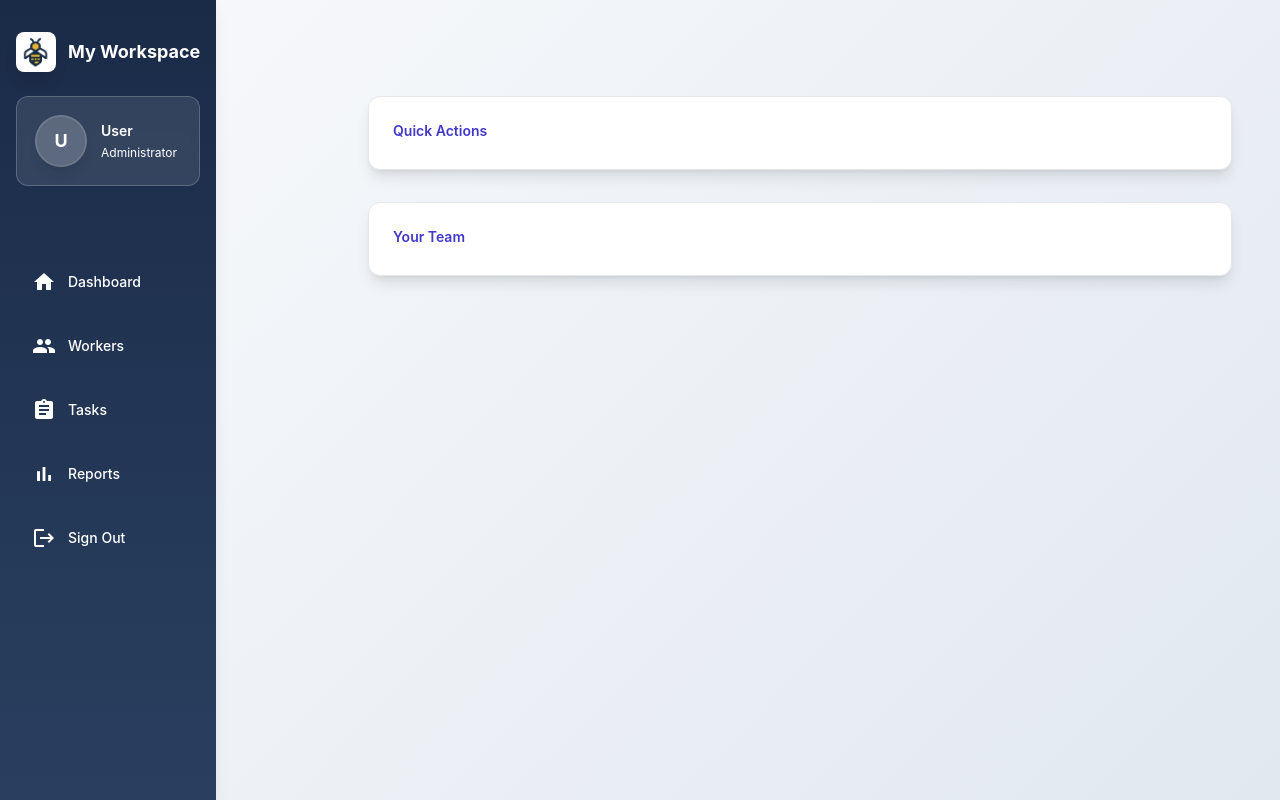
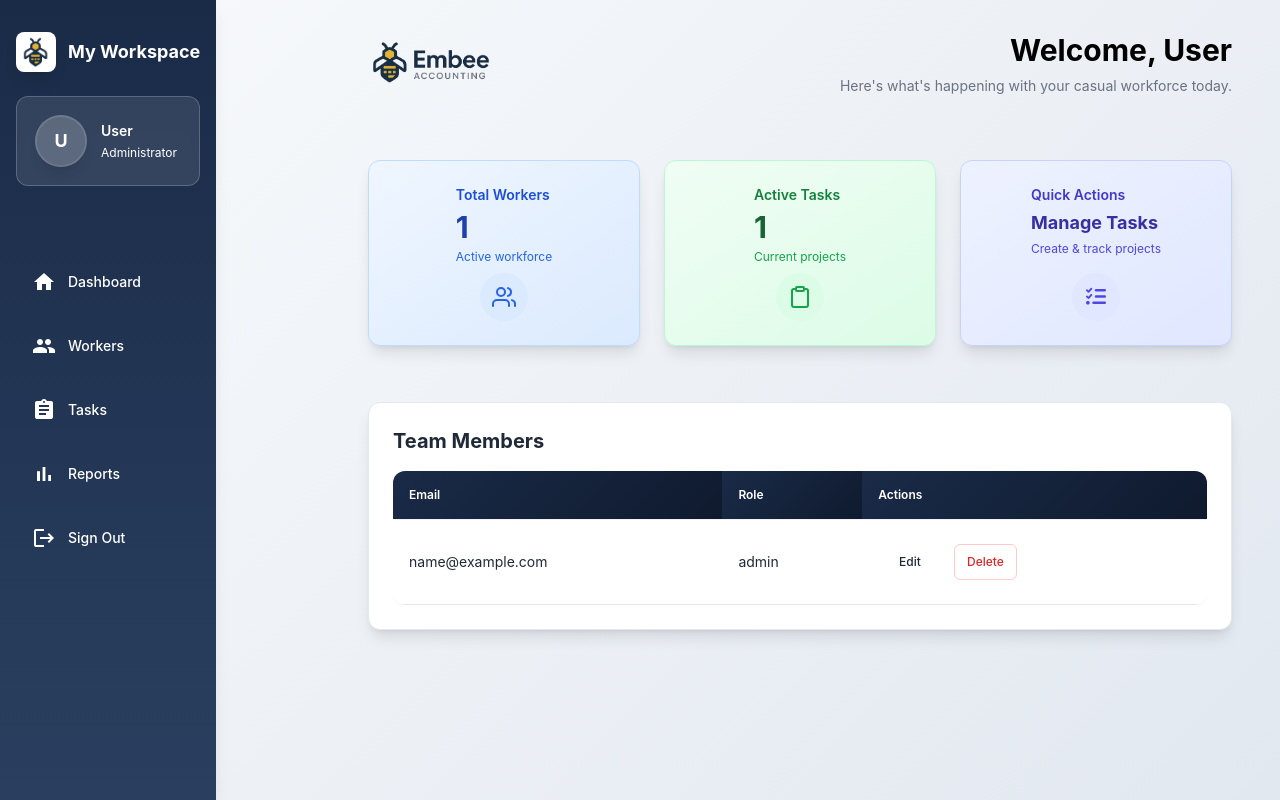
Before and after one commit to markmwape/Casual-Worker-Manager_Company-Setup-Form, a Python web app: template templates/home.html in a window 1280 px wide. Run offline with Jinja, Linux system fonts and the light colour scheme; the template is opened without the code that fills it: most values are stand-ins (such as "Sample title", 1, 10 or a date in 2020); some libraries are stand-ins or nearby versions.

Commit message:
refactor: Enhance dashboard header and workspace info layout for improved user experience

```diff
--- a/templates/home.html
+++ b/templates/home.html
@@ -41,40 +41,118 @@
 
     <!-- Header -->
     <div class="flex items-center justify-between mb-8">
-        <!-- ...logo and welcome text... -->
+        <div class="flex items-center gap-4">
+            <img src="{{ url_for('static', filename='img/logo + text.png') }}" alt="Embee Accounting Logo" class="h-14 w-auto object-contain" />
+        </div>
+        <div class="text-right">
+            <h1 class="text-3xl font-bold text-black mb-2">Welcome, {{ session.get('user', {}).get('display_name', 'User') }}</h1>
+            <p class="text-sm text-gray-500">Here's what's happening with your casual workforce today.</p>
+        </div>
     </div>
 
     <!-- Responsive Subscription Status -->
     {% if subscription_info %}
     <div class="flex justify-center mb-8">
-        <!-- ...trial and paid plan sections... -->
+        <!-- ...trial and paid plan sections from backup... -->
     </div>
     {% endif %}
 
     <!-- Workspace Info Card -->
     {% if session.get('current_workspace') %}
     <div class="card bg-gradient-to-br from-brand-navy-50 via-brand-gray-50 to-brand-navy-100 border border-brand-navy-200/60 shadow-lg mb-8 hover:shadow-xl transition-all duration-300">
-        <!-- ...workspace card content... -->
+        <div class="card-body p-6">
+            <div class="flex flex-col sm:flex-row sm:items-center sm:justify-between gap-4">
+                <div class="flex items-center gap-4">
+                    <div class="w-12 h-12 bg-gradient-to-br from-brand-navy-500 to-brand-navy-600 rounded-xl flex items-center justify-center shadow-md">
+                        <i class="fas fa-building text-white text-xl"></i>
+                    </div>
+                    <div>
+                        <h3 class="text-xl font-bold text-gray-800">{{ session.get('current_workspace', {}).get('name', 'Workspace') }}</h3>
+                        <p class="text-sm text-gray-600 mt-1">Your workspace</p>
+                    </div>
+                </div>
+                <div class="flex items-center gap-4">
+                    <span class="text-sm font-semibold text-gray-700">Workspace Code:</span>
+                    <div class="flex items-center gap-2">
+                        <input type="text" value="{{ session.get('current_workspace', {}).get('code', '') }}" class="input input-sm font-mono text-center bg-white border-2 border-brand-navy-300 focus:border-brand-navy-500 focus:ring-2 focus:ring-brand-navy-200 shadow-sm" readonly style="width:150px; font-size:13px; letter-spacing:1px;" />
+                        <button onclick="copyWorkspaceCode()" class="btn btn-sm btn-primary"><i class="fas fa-copy mr-1"></i>Copy</button>
+                    </div>
+                </div>
+            </div>
+        </div>
     </div>
     {% endif %}
 
-    <!-- Quick Actions -->
-    <div class="card bg-white shadow-lg mb-8">
-        <div class="card-body p-6">
-            <h3 class="text-sm font-semibold text-indigo-700 mb-1">Quick Actions</h3>
-            <!-- ...quick-action cards grid... -->
-        </div>
+    <!-- Quick Actions Cards -->
+    <div class="grid grid-cols-1 md:grid-cols-3 gap-6 mb-8">
+        <a href="{{ url_for('workers_route') }}" class="card bg-gradient-to-br from-blue-50 to-blue-100 border border-blue-200 shadow-lg hover:shadow-xl transition cursor-pointer">
+            <div class="card-body p-6 flex justify-between items-center">
+                <div>
+                    <h3 class="text-sm font-semibold text-blue-700 mb-1">Total Workers</h3>
+                    <p class="text-3xl font-bold text-blue-800">{{ total_workers }}</p>
+                    <p class="text-xs text-blue-600 mt-1">Active workforce</p>
+                </div>
+                <div class="w-12 h-12 bg-blue-100 rounded-full flex items-center justify-center">
+                    <i data-feather="users" class="text-blue-600 w-6 h-6"></i>
+                </div>
+            </div>
+        </a>
+        <a href="{{ url_for('tasks_route') }}" class="card bg-gradient-to-br from-green-50 to-green-100 border border-green-200 shadow-lg hover:shadow-xl transition cursor-pointer">
+            <div class="card-body p-6 flex justify-between items-center">
+                <div>
+                    <h3 class="text-sm font-semibold text-green-700 mb-1">Active Tasks</h3>
+                    <p class="text-3xl font-bold text-green-800">{{ total_tasks }}</p>
+                    <p class="text-xs text-green-600 mt-1">Current projects</p>
+                </div>
+                <div class="w-12 h-12 bg-green-100 rounded-full flex items-center justify-center">
+                    <i data-feather="clipboard" class="text-green-600 w-6 h-6"></i>
+                </div>
+            </div>
+        </a>
+        <a href="{{ url_for('tasks_route') }}" class="card bg-gradient-to-br from-indigo-50 to-indigo-100 border border-indigo-200 shadow-lg hover:shadow-xl transition cursor-pointer">
+            <div class="card-body p-6 flex justify-between items-center">
+                <div>
+                    <h3 class="text-sm font-semibold text-indigo-700 mb-1">Quick Actions</h3>
+                    <p class="text-lg font-bold text-indigo-800 mb-1">Manage Tasks</p>
+                    <p class="text-xs text-indigo-600 mt-1">Create & track projects</p>
+                </div>
+                <div class="w-12 h-12 bg-indigo-100 rounded-full flex items-center justify-center">
+                    <i class="fas fa-tasks text-indigo-600 text-xl"></i>
+                </div>
+            </div>
+        </a>
     </div>
 
     <!-- Team Members -->
     <div class="card bg-white shadow-lg mb-8">
         <div class="card-body p-6">
-            <h3 class="text-sm font-semibold text-indigo-700 mb-1">Your Team</h3>
-            <!-- ...team members list... -->
+            <h3 class="text-xl font-bold text-gray-800 mb-2">Team Members</h3>
+            <div class="overflow-x-auto">
+                <table class="table w-full">
+                    <thead>
+                        <tr class="bg-gray-50">
+                            <th>Email</th>
+                            <th>Role</th>
+                            <th>Actions</th>
+                        </tr>
+                    </thead>
+                    <tbody>
+                        {% for user in team_members %}
+                        <tr class="hover:bg-gray-100 transition">
+                            <td>{{ user.email }}</td>
+                            <td>{{ user.role }}</td>
+                            <td>
+                                <button onclick="openEditRoleModal('{{ user.id }}', '{{ user.email }}', '{{ user.role }}')" class="btn btn-ghost btn-sm">Edit</button>
+                                <button onclick="openRemoveTeamMemberModal('{{ user.id }}', '{{ user.email }}')" class="btn btn-ghost btn-sm text-red-600">Delete</button>
+                            </td>
+                        </tr>
+                        {% endfor %}
+                    </tbody>
+                </table>
+            </div>
         </div>
     </div>
 
-    <!-- ...other dashboard widgets as needed... -->
 </div>
 {% endblock %}
 
```
